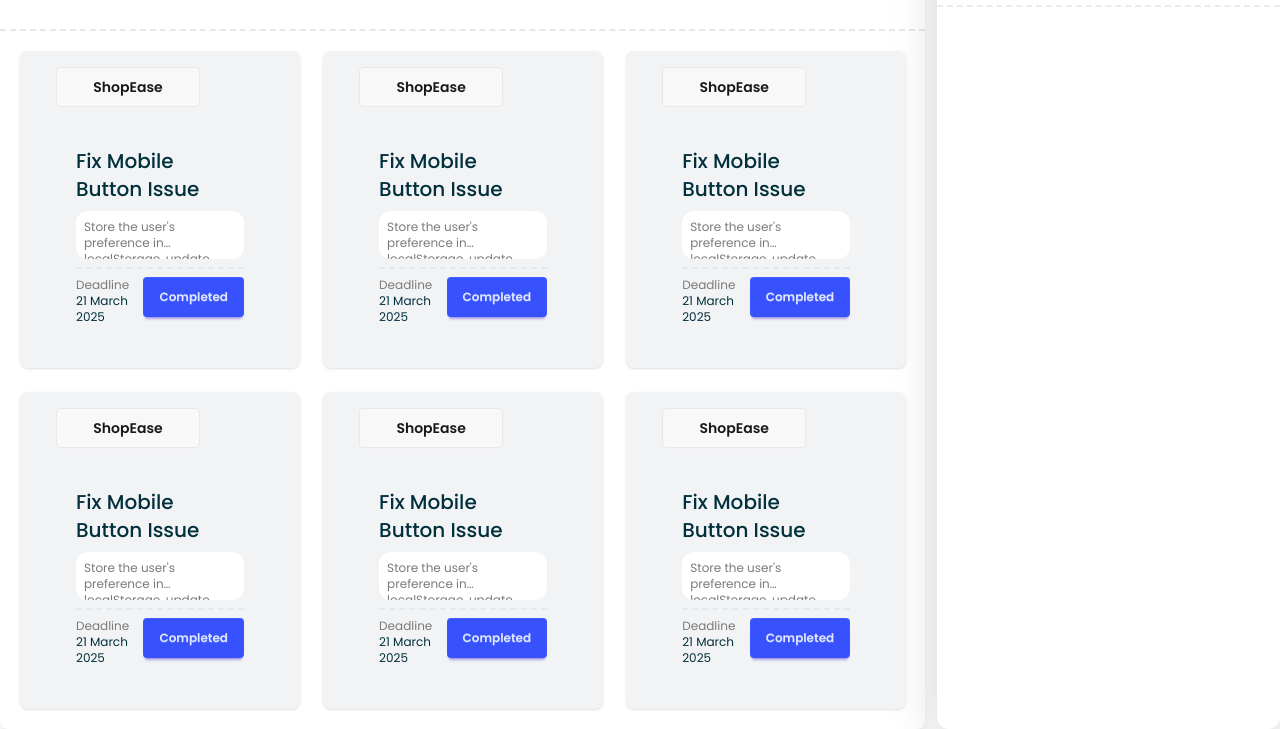
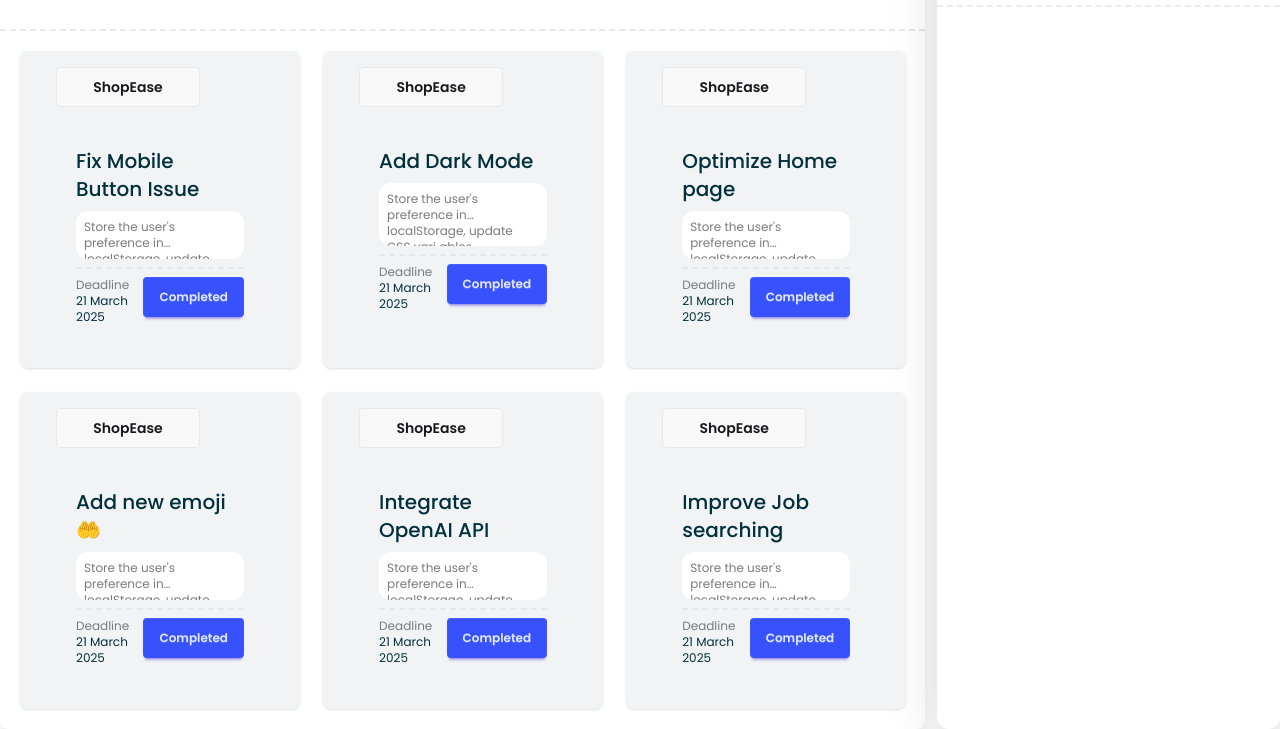
Before and after one commit to Umme-Habiba123/assignment-5-repo, a plain HTML site: page index.html in a window 1280 px wide. Shown: the part 287-1016 px from the top of the page. Drawn offline with nearby package versions, Linux system fonts and the light colour scheme; a script that the page names is missing.

Commit message:
edited bt done

```diff
--- a/index.html
+++ b/index.html
@@ -179,18 +179,21 @@
                                         <h1 class="dark-green font-normal text-xs">21 March 2025</h1>
                                     </div>
                                     <div>
-                                        <button id="btn-complete "
+                                        <button id="btn-complete"
                                             class="complete-btn btn btn-primary  bg-[#3752FD] border-none text-xs">Completed</button>
                                     </div>
                                 </div>
                             </div>
                         </div>
-                        <!-- Big Catd -1  -->
+                        <!-- Big Catd -2  -->
                         <div id="big-card"
                             class="card w-[280px] h-[317px] bg-base-100 card-xl shadow-sm p-4 bg-[#f2f3f5] cursor-pointer">
+
                             <button class="btn w-36 ml-5">ShopEase</button>
                             <div class="card-body rounded-lg ">
-                                <h2 id="title-text" class="text-xl font-medium dark-green">Fix Mobile Button Issue </h2>
+
+                                <h2 id="title-text" class="text-xl font-medium dark-green">Add Dark Mode </h2>
+
                                 <p class="ellipsis line-clamp-2 rounded-xl text-xs font-normal text-[#7a7a7a] p-2 ">
                                     Store the user's preference in localStorage, update CSS vari ables dynamically, and
                                     apply a smooth transition effect.</p>
@@ -202,18 +205,20 @@
                                         <h1 class="dark-green font-normal text-xs">21 March 2025</h1>
                                     </div>
                                     <div>
-                                        <button id="btn-complete "
+                                        <button id="btn-complete"
                                             class="complete-btn btn btn-primary  bg-[#3752FD] border-none text-xs">Completed</button>
                                     </div>
                                 </div>
                             </div>
                         </div>
-                        <!-- Big Catd -1  -->
+                        <!-- Big Catd -3  -->
                         <div id="big-card"
                             class="card w-[280px] h-[317px] bg-base-100 card-xl shadow-sm p-4 bg-[#f2f3f5] cursor-pointer">
                             <button class="btn w-36 ml-5">ShopEase</button>
                             <div class="card-body rounded-lg ">
-                                <h2 id="title-text" class="text-xl font-medium dark-green">Fix Mobile Button Issue </h2>
+
+                                <h2 id="title-text" class="text-xl font-medium dark-green">Optimize  Home page  </h2>
+
                                 <p class="ellipsis line-clamp-2 rounded-xl text-xs font-normal text-[#7a7a7a] p-2 ">
                                     Store the user's preference in localStorage, update CSS vari ables dynamically, and
                                     apply a smooth transition effect.</p>
@@ -225,18 +230,20 @@
                                         <h1 class="dark-green font-normal text-xs">21 March 2025</h1>
                                     </div>
                                     <div>
-                                        <button id="btn-complete "
+                                        <button id="btn-complete"
                                             class="complete-btn btn btn-primary  bg-[#3752FD] border-none text-xs">Completed</button>
                                     </div>
                                 </div>
                             </div>
                         </div>
-                        <!-- Big Catd -1  -->
+                        <!-- Big Catd -4  -->
                         <div id="big-card"
                             class="card w-[280px] h-[317px] bg-base-100 card-xl shadow-sm p-4 bg-[#f2f3f5] cursor-pointer">
                             <button class="btn w-36 ml-5">ShopEase</button>
                             <div class="card-body rounded-lg ">
-                                <h2 id="title-text" class="text-xl font-medium dark-green">Fix Mobile Button Issue </h2>
+
+                                <h2 id="title-text" class="text-xl font-medium dark-green">Add new emoji 🤲</h2>
+
                                 <p class="ellipsis line-clamp-2 rounded-xl text-xs font-normal text-[#7a7a7a] p-2 ">
                                     Store the user's preference in localStorage, update CSS vari ables dynamically, and
                                     apply a smooth transition effect.</p>
@@ -248,18 +255,20 @@
                                         <h1 class="dark-green font-normal text-xs">21 March 2025</h1>
                                     </div>
                                     <div>
-                                        <button id="btn-complete "
+                                        <button id="btn-complete"
                                             class="complete-btn btn btn-primary  bg-[#3752FD] border-none text-xs">Completed</button>
                                     </div>
                                 </div>
                             </div>
                         </div>
-                        <!-- Big Catd -1  -->
+                        <!-- Big Catd -5  -->
                         <div id="big-card"
                             class="card w-[280px] h-[317px] bg-base-100 card-xl shadow-sm p-4 bg-[#f2f3f5] cursor-pointer">
                             <button class="btn w-36 ml-5">ShopEase</button>
                             <div class="card-body rounded-lg ">
-                                <h2 id="title-text" class="text-xl font-medium dark-green">Fix Mobile Button Issue </h2>
+
+                                <h2 id="title-text" class="text-xl font-medium dark-green">Integrate OpenAI API </h2>
+
                                 <p class="ellipsis line-clamp-2 rounded-xl text-xs font-normal text-[#7a7a7a] p-2 ">
                                     Store the user's preference in localStorage, update CSS vari ables dynamically, and
                                     apply a smooth transition effect.</p>
@@ -271,18 +280,20 @@
                                         <h1 class="dark-green font-normal text-xs">21 March 2025</h1>
                                     </div>
                                     <div>
-                                        <button id="btn-complete "
+                                        <button id="btn-complete"
                                             class="complete-btn btn btn-primary  bg-[#3752FD] border-none text-xs">Completed</button>
                                     </div>
                                 </div>
                             </div>
                         </div>
-                        <!-- Big Catd -1  -->
+                        <!-- Big Catd -6  -->
                         <div id="big-card"
                             class="card w-[280px] h-[317px] bg-base-100 card-xl shadow-sm p-4 bg-[#f2f3f5] cursor-pointer">
                             <button class="btn w-36 ml-5">ShopEase</button>
                             <div class="card-body rounded-lg ">
-                                <h2 id="title-text" class="text-xl font-medium dark-green">Fix Mobile Button Issue </h2>
+
+                                <h2 id="title-text" class="text-xl font-medium dark-green">Improve Job searching </h2>
+
                                 <p class="ellipsis line-clamp-2 rounded-xl text-xs font-normal text-[#7a7a7a] p-2 ">
                                     Store the user's preference in localStorage, update CSS vari ables dynamically, and
                                     apply a smooth transition effect.</p>
@@ -294,7 +305,7 @@
                                         <h1 class="dark-green font-normal text-xs">21 March 2025</h1>
                                     </div>
                                     <div>
-                                        <button id="btn-complete "
+                                        <button id="btn-complete"
                                             class="complete-btn btn btn-primary  bg-[#3752FD] border-none text-xs">Completed</button>
                                     </div>
                                 </div>
--- a/script/message-section.js
+++ b/script/message-section.js
@@ -1,6 +1,6 @@
 function getCurrentTimes(){
     const time = new Date();
-    const currenTime = time.toLocaleTimeString('en-US', {hour: 'numeric', minute: 'numeric', hour12: true})
+    const currenTime = time.toLocaleTimeString('en-US', {hour: 'numeric', minute: 'numeric',  second: 'numeric', hour12: true})
     return(currenTime)
 }
 
```
